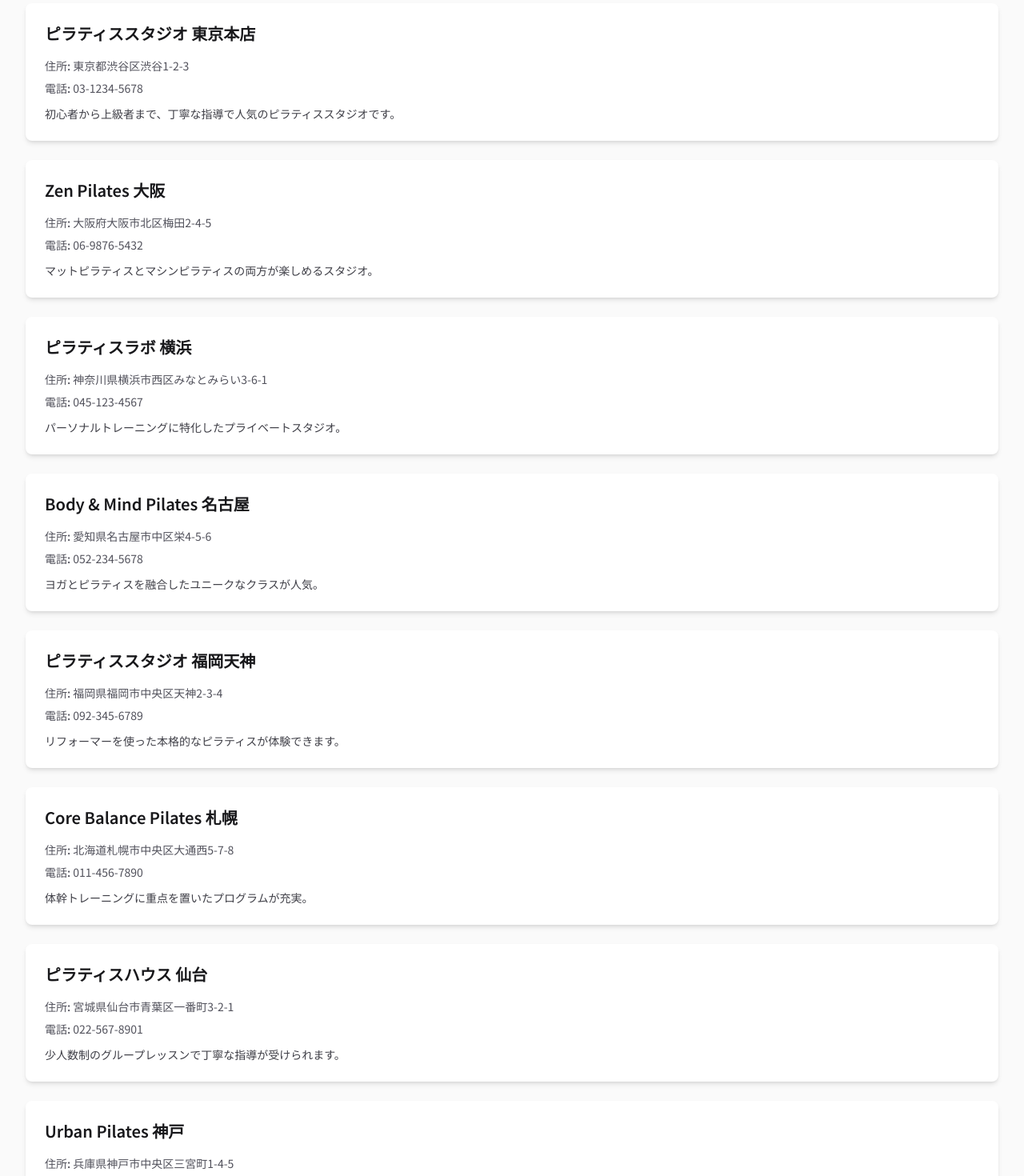
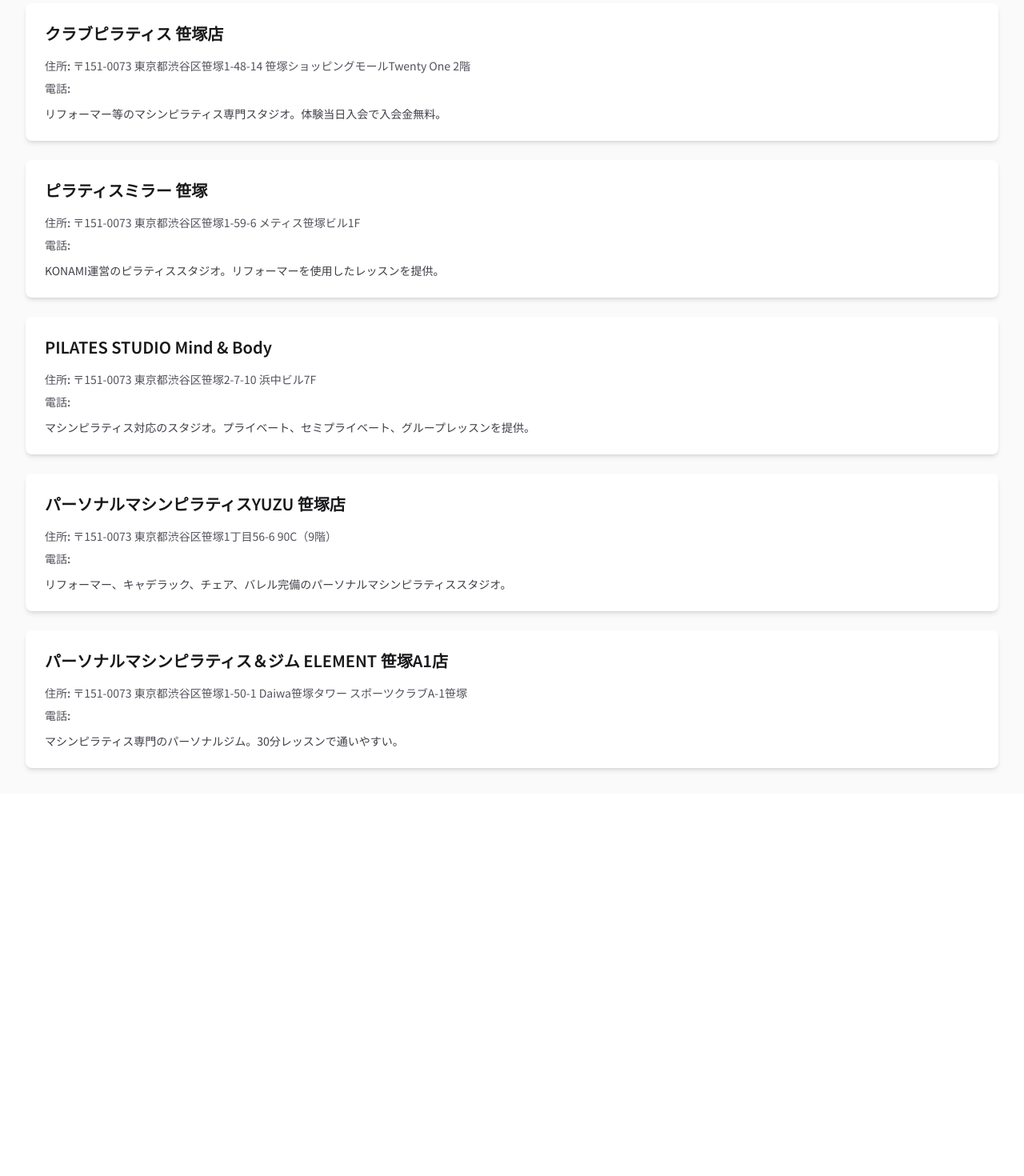
Before and after one commit to usuijuice/pilates-base, a Next.js app: page / in a window 1280 px wide. Shown: the part 140-1610 px from the top of the page at 80% size. After the commit the page ends 1132 px from the top, so only its background shows below. Built offline with nearby package versions, Linux system fonts and the light colour scheme.

Commit message:
Update mock data with 5 Sasazuka Pilates studios
Co-authored-by: usuijuice <109775855+usuijuice@users.noreply.github.com>

```diff
--- a/app/data/studios.ts
+++ b/app/data/studios.ts
@@ -24,231 +24,136 @@ export interface Studio {
 export const pilatesStudios: Studio[] = [
   {
     id: 1,
-    name: "ピラティススタジオ 東京本店",
-    address: "東京都渋谷区渋谷1-2-3",
+    name: "クラブピラティス 笹塚店",
+    address:
+      "〒151-0073 東京都渋谷区笹塚1-48-14 笹塚ショッピングモールTwenty One 2階",
     area: "渋谷区",
-    nearestStation: "渋谷駅徒歩5分",
-    phone: "03-1234-5678",
+    nearestStation: "京王線笹塚駅より徒歩1分",
+    phone: "",
     description:
-      "初心者から上級者まで、丁寧な指導で人気のピラティススタジオです。",
-    pricingPlan: "月額 12,000円〜 / 回数券 5回 15,000円",
-    hasTrialLesson: true,
-    hasUnlimitedPlan: true,
-    hasMachine: true,
-    hasOnlineSupport: true,
-    hasLocker: true,
-    hasShower: true,
-    allowsMale: true,
-    features: [
-      "最新のリフォーマー完備",
-      "経験豊富なインストラクター",
-      "駅近で通いやすい立地",
-    ],
-    businessHours: "平日 10:00-22:00 / 土日祝 9:00-20:00",
-    officialWebsite: "https://example.com/tokyo",
-  },
-  {
-    id: 2,
-    name: "Zen Pilates 大阪",
-    address: "大阪府大阪市北区梅田2-4-5",
-    area: "北区",
-    nearestStation: "梅田駅徒歩3分",
-    phone: "06-9876-5432",
-    description: "マットピラティスとマシンピラティスの両方が楽しめるスタジオ。",
-    pricingPlan: "月額 10,000円〜 / 回数券 10回 28,000円",
+      "リフォーマー等のマシンピラティス専門スタジオ。体験当日入会で入会金無料。",
+    pricingPlan:
+      "月4回プラン（EFT4）: 13,090円（税込） / 月8回プラン（EFT8）: 24,090円（税込） / 通い放題プラン（UNLIMITED）: 37,290円（税込） / 入会金: 5,500円（税込）※体験当日入会で無料",
     hasTrialLesson: true,
     hasUnlimitedPlan: true,
     hasMachine: true,
     hasOnlineSupport: false,
-    hasLocker: true,
-    hasShower: true,
-    allowsMale: false,
+    hasLocker: false,
+    hasShower: false,
+    allowsMale: true,
     features: [
-      "少人数制のグループレッスン",
-      "マット＆マシン両方対応",
-      "女性専用スタジオ",
+      "リフォーマー等のマシンピラティス専門",
+      "体験レッスン30分・無料",
+      "駅から徒歩1分の好立地",
     ],
-    businessHours: "平日 9:00-21:00 / 土日祝 10:00-18:00",
-    officialWebsite: "https://example.com/osaka",
+    businessHours: "月～金: 7:00～21:00 / 土日: 7:00～18:00",
+    officialWebsite: "https://clubpilates.co.jp/studio/sasazuka/",
+  },
+  {
+    id: 2,
+    name: "ピラティスミラー 笹塚",
+    address: "〒151-0073 東京都渋谷区笹塚1-59-6 メティス笹塚ビル1F",
+    area: "渋谷区",
+    nearestStation: "京王線・京王新線 笹塚駅",
+    phone: "",
+    description:
+      "KONAMI運営のピラティススタジオ。リフォーマーを使用したレッスンを提供。",
+    pricingPlan:
+      "入会金: 11,000円（税込） / 月会費プラン: 11,000円（税込・月6回まで）※7回目以降は1回1,100円 / チケットプラン: 2,750円（税込/1回） / プライベートレッスン: 30分4,400円、50分6,600円（税込）",
+    hasTrialLesson: true,
+    hasUnlimitedPlan: false,
+    hasMachine: true,
+    hasOnlineSupport: false,
+    hasLocker: false,
+    hasShower: false,
+    allowsMale: true,
+    features: [
+      "リフォーマー使用",
+      "体験レッスン2,200円（税込）",
+      "プライベートレッスン対応",
+    ],
+    businessHours: "レッスンスケジュールによる（休館日: 毎週火曜日）",
+    officialWebsite:
+      "https://www.konami.com/sportsclub/pilatesmirror/sasazuka/",
   },
   {
     id: 3,
-    name: "ピラティスラボ 横浜",
-    address: "神奈川県横浜市西区みなとみらい3-6-1",
-    area: "西区",
-    nearestStation: "みなとみらい駅徒歩2分",
-    phone: "045-123-4567",
-    description: "パーソナルトレーニングに特化したプライベートスタジオ。",
-    pricingPlan: "1回 8,000円 / 月4回 28,000円",
+    name: "PILATES STUDIO Mind & Body",
+    address: "〒151-0073 東京都渋谷区笹塚2-7-10 浜中ビル7F",
+    area: "渋谷区",
+    nearestStation: "京王線/京王新線 笹塚駅から徒歩3分",
+    phone: "",
+    description:
+      "マシンピラティス対応のスタジオ。プライベート、セミプライベート、グループレッスンを提供。",
+    pricingPlan:
+      "入会金: 5,500円（税込） / マシン・プライベート: 8,800円（税込/1回） / マシン・セミプライベート: 5,500円（税込/1人） / グループ・マット: 3,300円（税込） / グループ・リフォーマー: 5,500円（税込）",
     hasTrialLesson: true,
     hasUnlimitedPlan: false,
     hasMachine: true,
-    hasOnlineSupport: true,
-    hasLocker: true,
+    hasOnlineSupport: false,
+    hasLocker: false,
     hasShower: false,
     allowsMale: true,
     features: [
-      "完全プライベート空間",
-      "パーソナル指導専門",
-      "オーシャンビュー",
+      "マシンピラティス対応",
+      "プライベート・セミプライベート・グループレッスン",
+      "体験レッスンあり",
     ],
-    businessHours: "平日 10:00-20:00 / 土日祝 10:00-18:00",
-    officialWebsite: "https://example.com/yokohama",
+    businessHours: "要問い合わせ",
+    officialWebsite: "https://mind-and-body.jp/",
   },
   {
     id: 4,
-    name: "Body & Mind Pilates 名古屋",
-    address: "愛知県名古屋市中区栄4-5-6",
-    area: "中区",
-    nearestStation: "栄駅徒歩7分",
-    phone: "052-234-5678",
-    description: "ヨガとピラティスを融合したユニークなクラスが人気。",
-    pricingPlan: "月額 11,000円〜 / ドロップイン 3,000円",
+    name: "パーソナルマシンピラティスYUZU 笹塚店",
+    address: "〒151-0073 東京都渋谷区笹塚1丁目56-6 90C（9階）",
+    area: "渋谷区",
+    nearestStation: "笹塚駅徒歩3分",
+    phone: "",
+    description:
+      "リフォーマー、キャデラック、チェア、バレル完備のパーソナルマシンピラティススタジオ。",
+    pricingPlan:
+      "女性料金: 4回券 31,600円（税込）/ 8回券 61,600円（税込）/ 12回券 86,400円（税込）/ 都度払い 8,800円（税込） / 男性料金: 4回券 39,600円（税込）/ 8回券 77,600円（税込）/ 12回券 106,800円（税込）/ 都度払い 11,000円（税込）",
     hasTrialLesson: true,
-    hasUnlimitedPlan: true,
-    hasMachine: false,
-    hasOnlineSupport: true,
-    hasLocker: true,
-    hasShower: true,
+    hasUnlimitedPlan: false,
+    hasMachine: true,
+    hasOnlineSupport: false,
+    hasLocker: false,
+    hasShower: false,
     allowsMale: true,
     features: [
-      "ヨガ＆ピラティス融合",
-      "マインドフルネス重視",
-      "バラエティ豊かなクラス",
+      "リフォーマー、キャデラック、チェア、バレル完備",
+      "体験レッスン5,500円（税込）",
+      "パーソナル指導専門",
     ],
-    businessHours: "毎日 8:00-21:00",
-    officialWebsite: "https://example.com/nagoya",
+    businessHours: "月～日 8:15～21:45",
+    officialWebsite: "https://yuzu-pilates.com/studios/sasazuka/",
   },
   {
     id: 5,
-    name: "ピラティススタジオ 福岡天神",
-    address: "福岡県福岡市中央区天神2-3-4",
-    area: "中央区",
-    nearestStation: "天神駅徒歩4分",
-    phone: "092-345-6789",
-    description: "リフォーマーを使った本格的なピラティスが体験できます。",
-    pricingPlan: "月額 13,000円〜 / 回数券 8回 24,000円",
+    name: "パーソナルマシンピラティス＆ジム ELEMENT 笹塚A1店",
+    address:
+      "〒151-0073 東京都渋谷区笹塚1-50-1 Daiwa笹塚タワー スポーツクラブA-1笹塚",
+    area: "渋谷区",
+    nearestStation: "笹塚駅から徒歩6分",
+    phone: "",
+    description:
+      "マシンピラティス専門のパーソナルジム。30分レッスンで通いやすい。",
+    pricingPlan:
+      "30分レッスン月4回: 22,000円（税込） / 30分レッスン月8回: 40,000円（税込） / 30分レッスン通い放題: 55,000円（税込） / 入会金: 33,000円（税込）※体験当日入会で半額",
     hasTrialLesson: true,
     hasUnlimitedPlan: true,
     hasMachine: true,
     hasOnlineSupport: false,
-    hasLocker: true,
-    hasShower: true,
-    allowsMale: false,
-    features: ["リフォーマー完備", "アットホームな雰囲気", "初心者大歓迎"],
-    businessHours: "平日 10:00-21:00 / 土日祝 10:00-19:00",
-    officialWebsite: "https://example.com/fukuoka",
-  },
-  {
-    id: 6,
-    name: "Core Balance Pilates 札幌",
-    address: "北海道札幌市中央区大通西5-7-8",
-    area: "中央区",
-    nearestStation: "大通駅徒歩6分",
-    phone: "011-456-7890",
-    description: "体幹トレーニングに重点を置いたプログラムが充実。",
-    pricingPlan: "月額 9,800円〜 / 回数券 5回 14,000円",
-    hasTrialLesson: true,
-    hasUnlimitedPlan: true,
-    hasMachine: true,
-    hasOnlineSupport: true,
-    hasLocker: true,
+    hasLocker: false,
     hasShower: false,
     allowsMale: true,
     features: [
-      "体幹強化プログラム",
-      "スポーツ選手も通う本格派",
-      "栄養指導も充実",
+      "マシンピラティス専門",
+      "体験レッスン3,300円（税込）",
+      "30分レッスンで通いやすい",
     ],
-    businessHours: "平日 9:00-21:00 / 土日祝 9:00-18:00",
-    officialWebsite: "https://example.com/sapporo",
-  },
-  {
-    id: 7,
-    name: "ピラティスハウス 仙台",
-    address: "宮城県仙台市青葉区一番町3-2-1",
-    area: "青葉区",
-    nearestStation: "青葉通一番町駅徒歩5分",
-    phone: "022-567-8901",
-    description: "少人数制のグループレッスンで丁寧な指導が受けられます。",
-    pricingPlan: "月額 10,500円〜 / 回数券 4回 12,000円",
-    hasTrialLesson: true,
-    hasUnlimitedPlan: false,
-    hasMachine: false,
-    hasOnlineSupport: false,
-    hasLocker: true,
-    hasShower: true,
-    allowsMale: false,
-    features: [
-      "少人数制レッスン",
-      "アットホームな雰囲気",
-      "初心者向けクラス充実",
-    ],
-    businessHours: "平日 10:00-20:00 / 土日祝 10:00-17:00",
-    officialWebsite: "https://example.com/sendai",
-  },
-  {
-    id: 8,
-    name: "Urban Pilates 神戸",
-    address: "兵庫県神戸市中央区三宮町1-4-5",
-    area: "中央区",
-    nearestStation: "三宮駅徒歩3分",
-    phone: "078-678-9012",
-    description: "都会的な雰囲気の中で最新のピラティスメソッドを提供。",
-    pricingPlan: "月額 14,000円〜 / 回数券 10回 32,000円",
-    hasTrialLesson: true,
-    hasUnlimitedPlan: true,
-    hasMachine: true,
-    hasOnlineSupport: true,
-    hasLocker: true,
-    hasShower: true,
-    allowsMale: true,
-    features: ["最新設備完備", "モダンなスタジオ空間", "多彩なクラス展開"],
-    businessHours: "平日 7:00-22:00 / 土日祝 8:00-20:00",
-    officialWebsite: "https://example.com/kobe",
-  },
-  {
-    id: 9,
-    name: "ピラティスアンドウェルネス 京都",
-    address: "京都府京都市下京区四条通烏丸東入ル",
-    area: "下京区",
-    nearestStation: "烏丸駅徒歩2分",
-    phone: "075-789-0123",
-    description: "伝統とモダンが融合した落ち着いた空間でピラティスを。",
-    pricingPlan: "月額 12,500円〜 / 回数券 8回 26,000円",
-    hasTrialLesson: true,
-    hasUnlimitedPlan: true,
-    hasMachine: true,
-    hasOnlineSupport: false,
-    hasLocker: true,
-    hasShower: true,
-    allowsMale: false,
-    features: ["和モダンな空間", "心身のバランス重視", "瞑想セッションあり"],
-    businessHours: "平日 10:00-21:00 / 土日祝 10:00-19:00",
-    officialWebsite: "https://example.com/kyoto",
-  },
-  {
-    id: 10,
-    name: "Flow Pilates 広島",
-    address: "広島県広島市中区紙屋町2-6-7",
-    area: "中区",
-    nearestStation: "紙屋町東駅徒歩4分",
-    phone: "082-890-1234",
-    description: "流れるような動きを重視したフロースタイルのピラティス。",
-    pricingPlan: "月額 11,500円〜 / 回数券 6回 18,000円",
-    hasTrialLesson: true,
-    hasUnlimitedPlan: true,
-    hasMachine: false,
-    hasOnlineSupport: true,
-    hasLocker: true,
-    hasShower: false,
-    allowsMale: true,
-    features: [
-      "フローピラティス専門",
-      "音楽に合わせた動き",
-      "初心者から上級者まで",
-    ],
-    businessHours: "平日 9:00-21:00 / 土日祝 9:00-18:00",
-    officialWebsite: "https://example.com/hiroshima",
+    businessHours: "10:00～22:00（休館日: 毎月5日・15日）",
+    officialWebsite:
+      "https://element-gym.com/element-top/pilates/pilates-all/sasazuka-a1/",
   },
 ];
```
